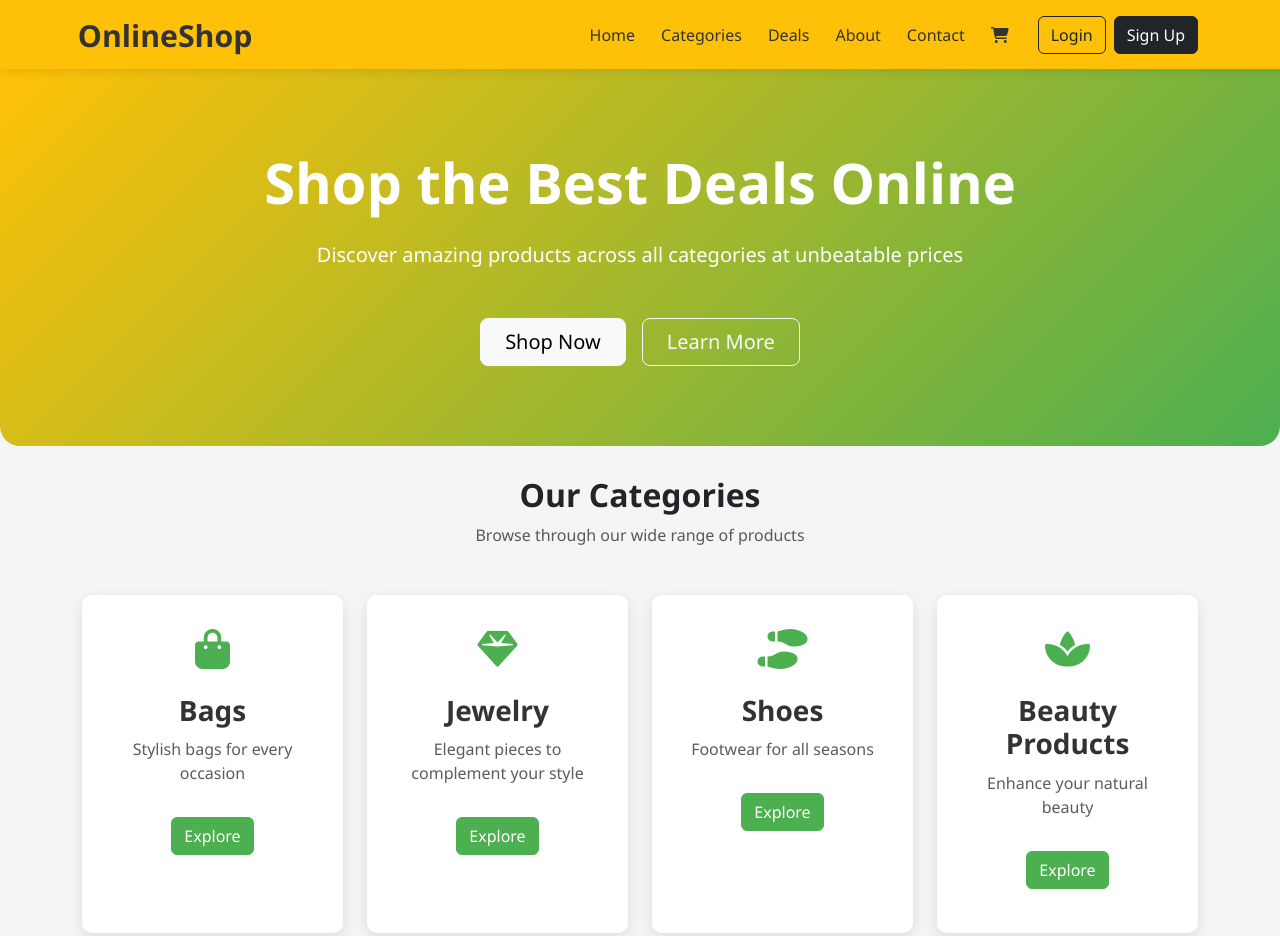
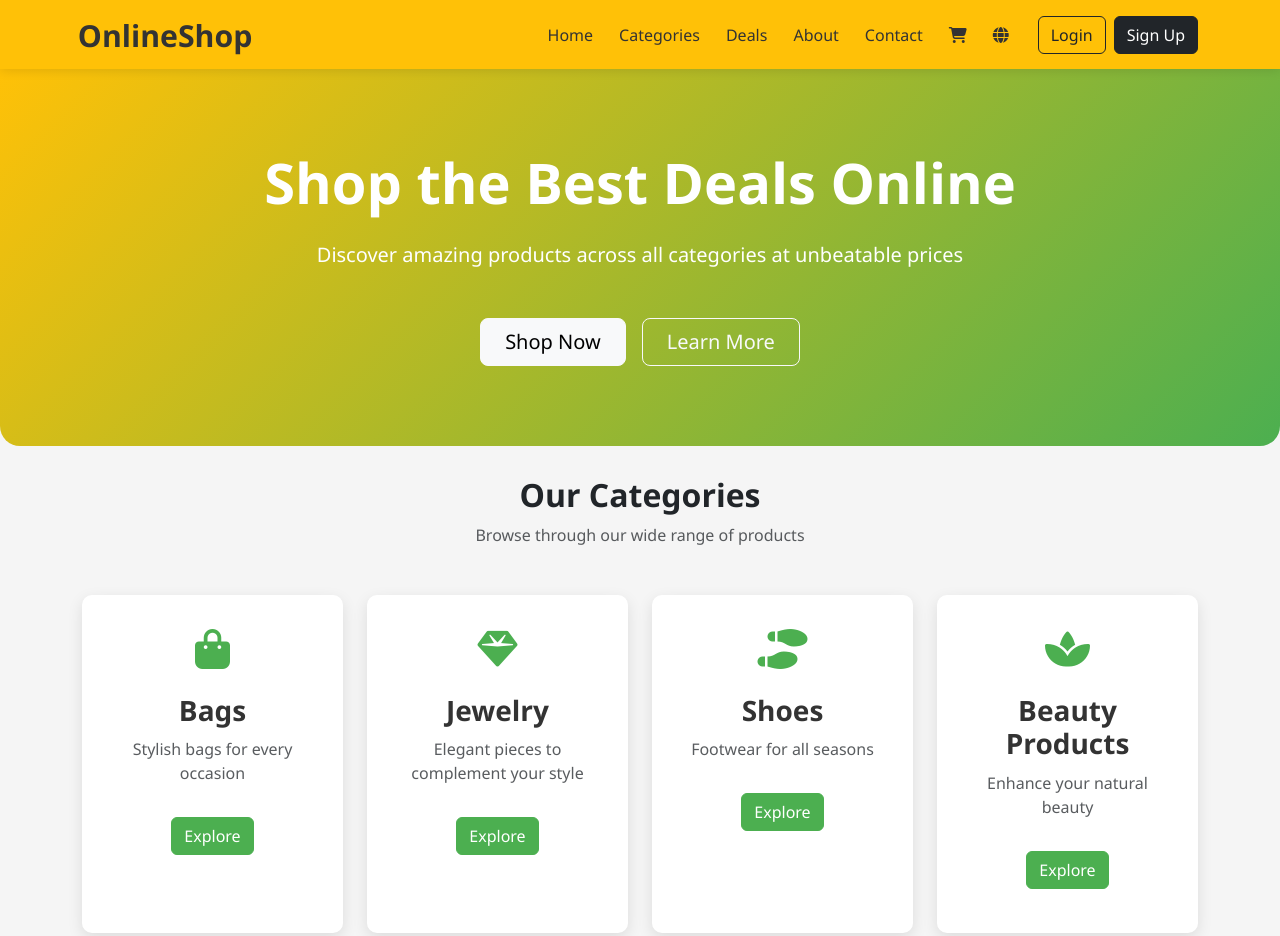
Before and after one commit to webdeveloper94/OnlineShop, a plain HTML site: page index.html in a window 1280 px wide. Shown: the top 936 px of the page. Drawn offline with nearby package versions, Linux system fonts and the light colour scheme.

Commit message:
language

```diff
--- a/index.html
+++ b/index.html
@@ -37,6 +37,9 @@
                     </li>
                     <li class="nav-item">
                         <a class="nav-link" href="#"><i class="fas fa-shopping-cart"></i></a>
+                    </li>
+                    <li class="nav-item">
+                        <a class="nav-link" href="#"><i class="fas fa-globe"></i></a>
                     </li>
                 </ul>
                 <div class="ms-3 d-flex">
```
